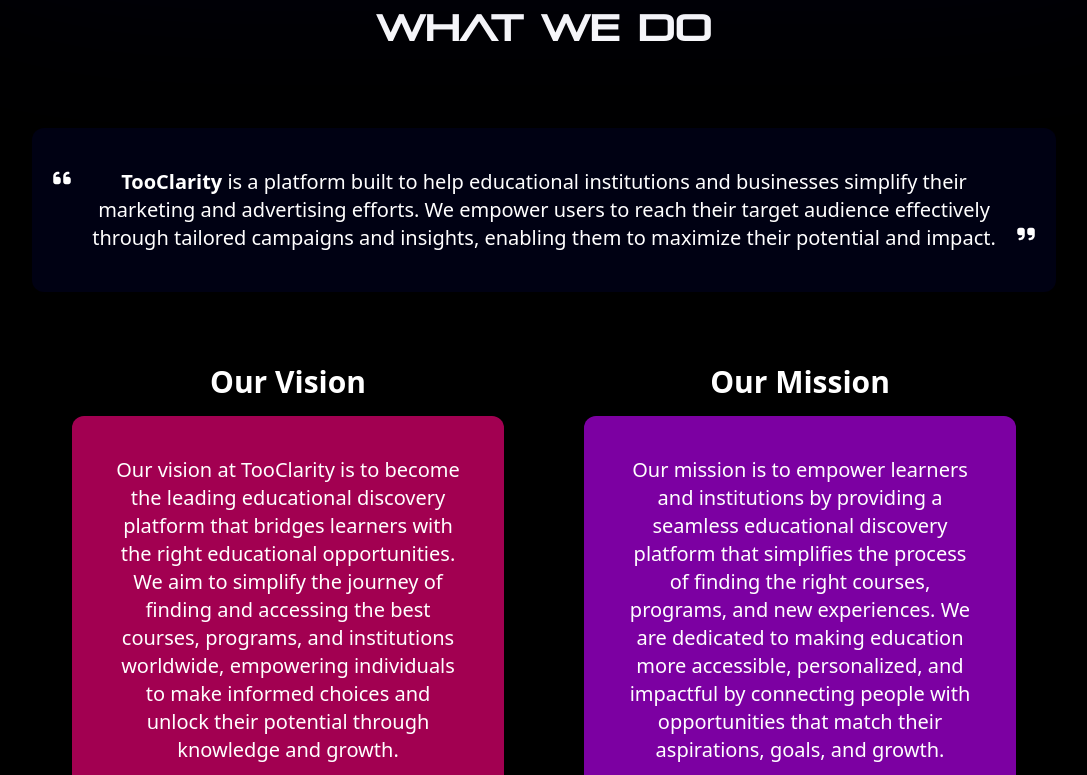
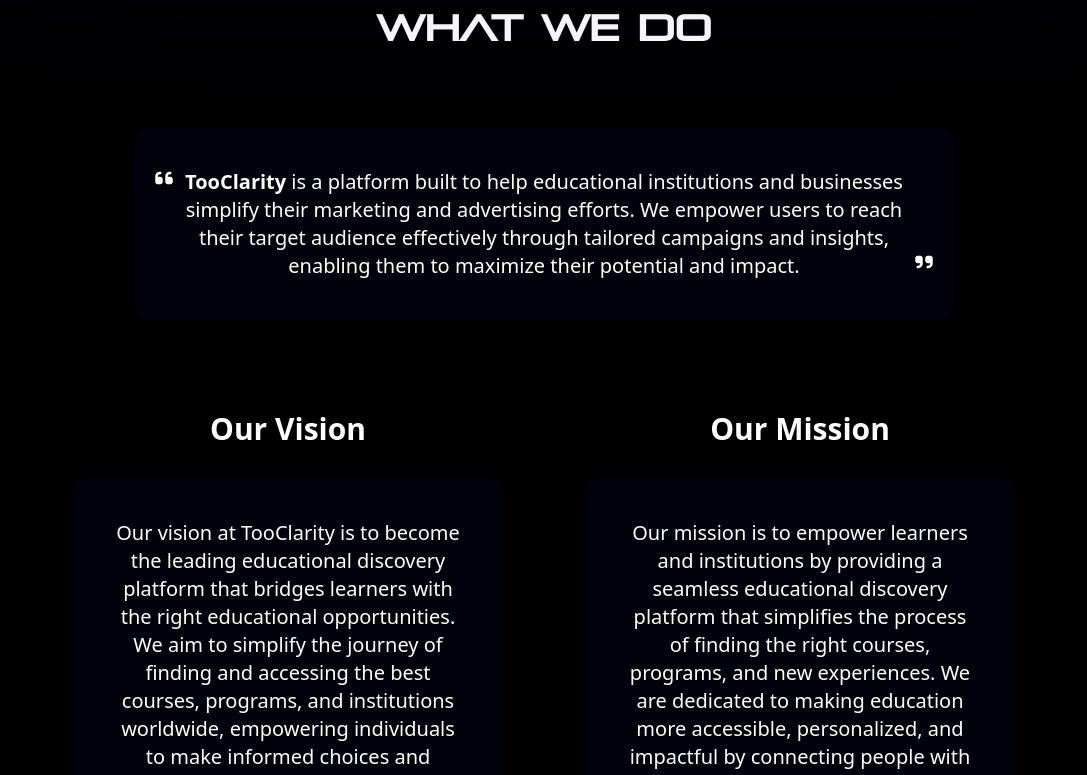
Before and after one commit to abinjustinkumaravel/tooclarity, a React (Create React App) app: page / in a window 1280 px wide. Shown: the part 920-1695 px from the top of the page, without its empty margins (96-1183 px from the left). Built offline with nearby package versions, Linux system fonts and the light colour scheme.

Commit message:
final commit color changed

```diff
--- a/src/components/About.jsx
+++ b/src/components/About.jsx
@@ -5,9 +5,9 @@
   return (
     <div className="lg:w-[80%] m-[10%] ">
       {/* About Section */}
-      <div>
+      <div className='md:w-[80%] md:ml-[10%] md:mr-[10%] md:mb-[5%]'>
       <h1 className="text-3xl md:text-4xl font-bold text-white mb-20 flex w-[100%] justify-center ">What We Do</h1>
-        <p className= " relative text-white text-lg md:text-xl mb-8 bg-[#0717ff13] text-center p-10 rounded-xl font-sans">
+        <p className= " relative text-white text-lg md:text-xl mb-8 bg-[#04061f63] text-center p-10 rounded-xl font-sans">
         <span className='absolute left-5 ' ><FaQuoteLeft /></span><strong>TooClarity</strong> is a platform built to help educational institutions and businesses
             simplify their marketing and advertising efforts. We empower users to reach their target
         audience effectively through tailored campaigns and insights, enabling them to maximize their
@@ -16,17 +16,17 @@
         </div>
 
     <div className='lg:flex justify-center align-center w-[100%]'>
-      <div className='lg:w-[50%] md:p-10 font-sans'>
+      <div className='lg:w-[50%] md:p-10 font-sans '>
           {/* Vision Section */}
-        <h2 className="text-2xl w-[100%] flex justify-center md:text-3xl font-semibold text-white mb-4">Our Vision</h2>
-        <p className="relative text-white text-lg md:text-xl text-center flex items-center mb-8 bg-[#ff0080a2] md:p-10 p-5 rounded-xl">
+        <h2 className="text-2xl w-[100%] flex justify-center md:text-3xl font-semibold text-white mb-8">Our Vision</h2>
+        <p className="relative text-white text-lg md:text-xl text-center flex items-center mb-8 md:p-10 p-5 bg-[#04061f63] rounded-xl">
         Our vision at TooClarity is to become the leading educational discovery platform that bridges learners with the right educational opportunities. We aim to simplify the journey of finding and accessing the best courses, programs, and institutions worldwide, empowering individuals to make informed choices and unlock their potential through knowledge and growth.
         </p>
       </div>
           {/* Mission Section */}
       <div className='lg:w-[50%] md:p-10 font-sans'>
-        <h2 className="text-2xl md:text-3xl w-[100%] flex justify-center font-semibold text-white mb-4">Our Mission</h2>
-        <p className="text-white text-lg md:text-xl text-center flex items-center mb-8 bg-[#c300ffa2] md:p-10 p-5 rounded-xl">
+        <h2 className="text-2xl md:text-3xl w-[100%] flex justify-center font-semibold text-white mb-8">Our Mission</h2>
+        <p className="text-white text-lg md:text-xl text-center flex items-center mb-8 md:p-10 p-5 bg-[#04061f63] rounded-xl">
         Our mission is to empower learners and institutions by providing a seamless educational discovery platform that simplifies the process of finding the right courses, programs, and new experiences. We are dedicated to making education more accessible, personalized, and impactful by connecting people with opportunities that match their aspirations, goals, and growth.
         </p>
       </div>
```
